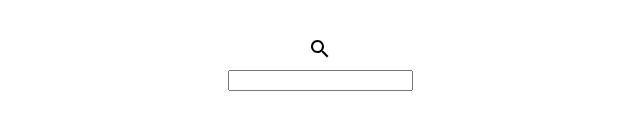
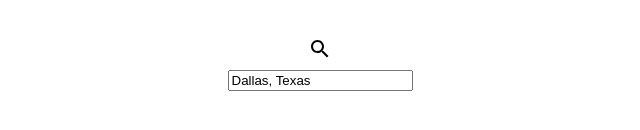
Before and after one commit to JorgeAMendoza/react-weather-app, a React (Vite) app: page / in a window 1280 px wide. Shown: the part 336-466 px from the top of the page, without its empty margins (320-960 px from the left). Built offline with nearby package versions, Linux system fonts and the light colour scheme.

Commit message:
make the default value dallas, texas

```diff
--- a/src/components/SearchBar/SearchBar.tsx
+++ b/src/components/SearchBar/SearchBar.tsx
@@ -14,7 +14,7 @@ const SearchBar = () => {
     formState: { errors },
   } = useForm<SearchFormProps>({
     defaultValues: {
-      searchQuery: '',
+      searchQuery: 'Dallas, Texas',
     },
   });
 
```
